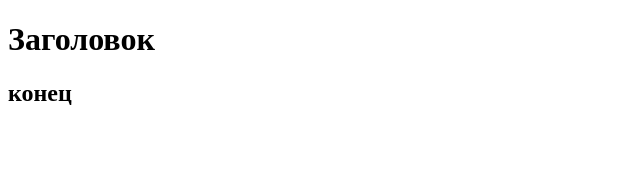
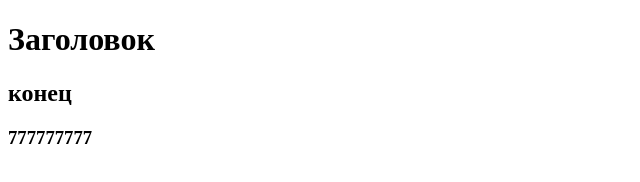
Before and after one commit to BigBro111/HW_WD, a plain HTML site: page index.html in a window 1280 px wide. Shown: the whole page, without its empty margins (0-640 px from the left). Drawn offline with Linux system fonts and the light colour scheme.

Commit message:
yjdsq ehjdty

```diff
--- a/index.html
+++ b/index.html
@@ -8,5 +8,6 @@
 <body>
     <h1>Заголовок</h1>
     <h2> конец </h2>
+    <h3> 777777777</h3>
 </body>
 </html>
```
